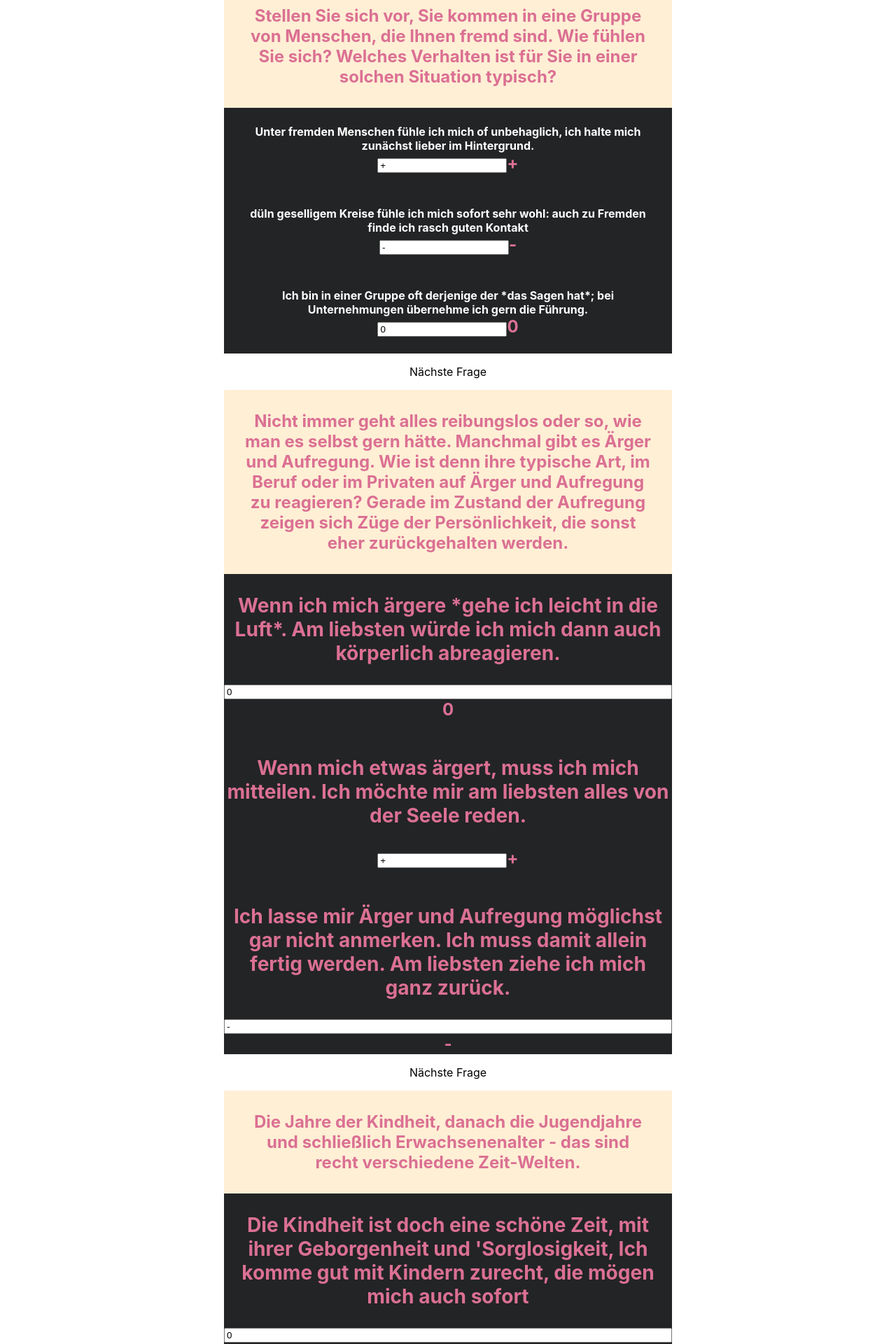
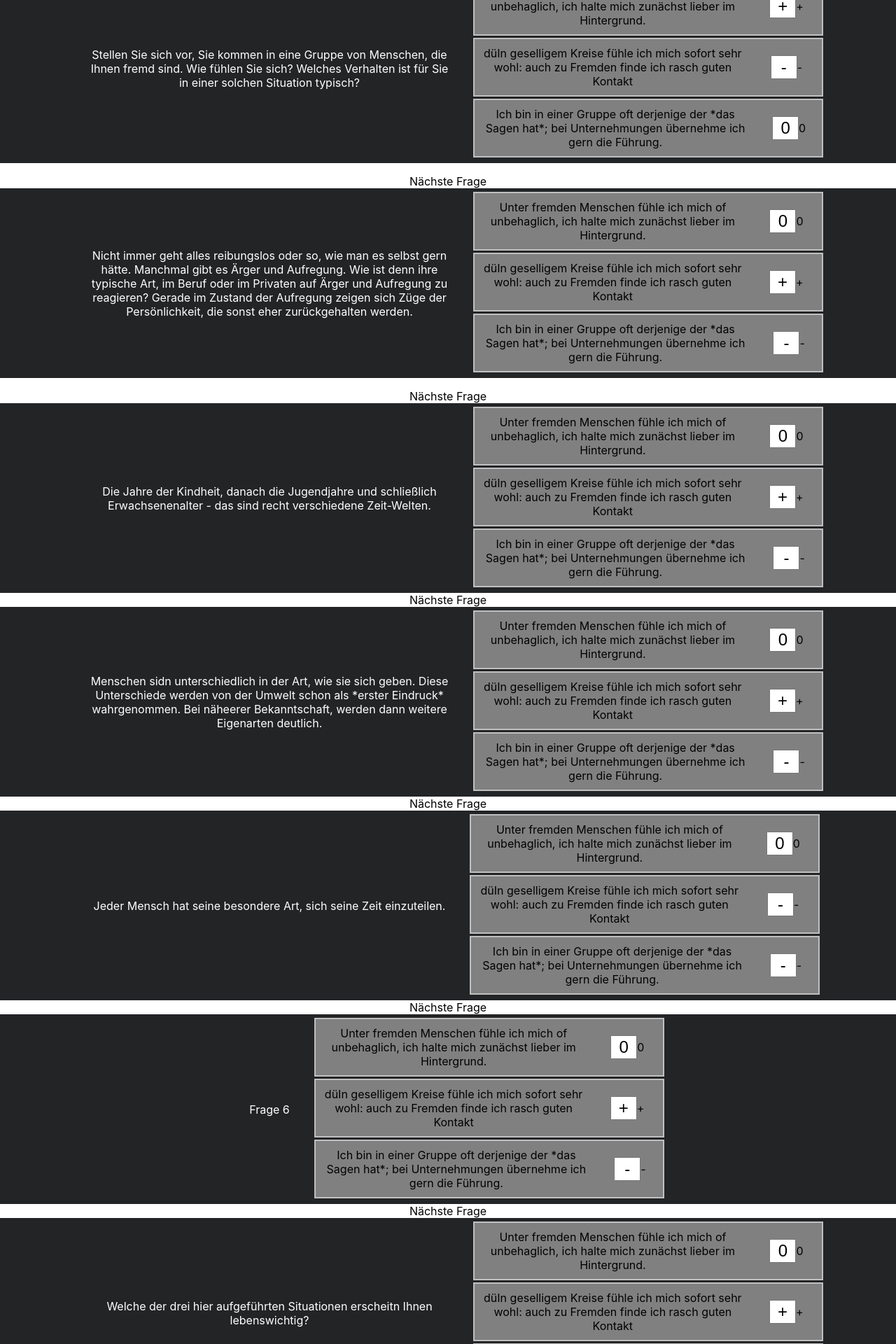
Before and after one commit to jbaltres/struktogram, a React (Create React App) app: page / in a window 1280 px wide. Shown: the part 38-1958 px from the top of the page at 70% size. Built offline with nearby package versions, Linux system fonts and the light colour scheme.

Commit message:
made some significant component and style changes

```diff
--- a/src/components/HelloWorld.js
+++ b/src/components/HelloWorld.js
@@ -12,12 +12,6 @@ import { antwortenFrage10 } from "../api/Data.js";
 import { fragen } from "../api/Data.js";
 // import Counter from "./components/Counter";
 import ObjectCalculator from "../components/ObjectCalculator";
-import ObjectCalculator2 from "../components/ObjectCalculator2";
-import ObjectCalculator3 from "../components/ObjectCalculator3";
-import ObjectCalculator4 from "../components/ObjectCalculator4";
-import ObjectCalculator5 from "../components/ObjectCalculator5";
-import ObjectCalculator6 from "../components/ObjectCalculator6";
-import ObjectCalculator7 from "../components/ObjectCalculator7";
 // import ObjectCalculator8 from "../components/ObjectCalculator8";
 import styled from "styled-components"
 
@@ -26,27 +20,27 @@ import Checkbox from "../components/Q8to10";
 
 export default function HelloWorld() {
 
-  const [posNum, setPosNum] = useState("+");
-  const [posNum2, setPosNum2] = useState("-");
-  const [posNum3, setPosNum3] = useState("0");
-  const [posNum4, setPosNum4] = useState("0");
-  const [posNum5, setPosNum5] = useState("+");
-  const [posNum6, setPosNum6] = useState("-");
-  const [posNum7, setPosNum7] = useState("0");
-  const [posNum8, setPosNum8] = useState("+");
-  const [posNum9, setPosNum9] = useState("-");
-  const [posNum10, setPosNum10] = useState("0");
-  const [posNum11, setPosNum11] = useState("+");
-  const [posNum12, setPosNum12] = useState("-");
-  const [posNum13, setPosNum13] = useState("0");
-  const [posNum14, setPosNum14] = useState("-");
-  const [posNum15, setPosNum15] = useState("-");
-  const [posNum16, setPosNum16] = useState("0");
-  const [posNum17, setPosNum17] = useState("+");
-  const [posNum18, setPosNum18] = useState("-");
-  const [posNum19, setPosNum19] = useState("0");
-  const [posNum20, setPosNum20] = useState("+");
-  const [posNum21, setPosNum21] = useState("-");
+  const [value1, setValue1] = useState("+");
+  const [value2, setValue2] = useState("-");
+  const [value3, setValue3] = useState("0");
+  const [value4, setValue4] = useState("0");
+  const [value5, setValue5] = useState("+");
+  const [value6, setValue6] = useState("-");
+  const [value7, setValue7] = useState("0");
+  const [value8, setValue8] = useState("+");
+  const [value9, setValue9] = useState("-");
+  const [value10, setValue10] = useState("0");
+  const [value11, setValue11] = useState("+");
+  const [value12, setValue12] = useState("-");
+  const [value13, setValue13] = useState("0");
+  const [value14, setValue14] = useState("-");
+  const [value15, setValue15] = useState("-");
+  const [value16, setValue16] = useState("0");
+  const [value17, setValue17] = useState("+");
+  const [value18, setValue18] = useState("-");
+  const [value19, setValue19] = useState("0");
+  const [value20, setValue20] = useState("+");
+  const [value21, setValue21] = useState("-");
   const [checked22,setChecked22] = useState(false);
   const [checked23,setChecked23] = useState(false);
   const [checked24,setChecked24] = useState(false);
@@ -73,7 +67,7 @@ export default function HelloWorld() {
   color: 'green'}
 
   // Ein String wird erstellt um mit dem das Array verglichen werden kann
-  const zwei = JSON.stringify(posNum + posNum2 + posNum3);
+  const zwei = JSON.stringify(value1 + value2 + value3);
   console.log(zwei);
   // Jedes Objekt wird als string umgewandelt und es werden die ersten 3 Werte behalten
   const eins = antwortenF1.map(x =>
@@ -96,7 +90,7 @@ export default function HelloWorld() {
   //----------------Zweite Frage-----------------------------
   // Ein String wird erstellt um mit dem das Array verglichen werden kann
 
-  const zweizwei = JSON.stringify(posNum4 + posNum5 + posNum6);
+  const zweizwei = JSON.stringify(value4 + value5 + value6);
   console.log(zweizwei);
   // Jedes Objekt wird als string umgewandelt und es werden die ersten 3 Werte behalten
   const einszwei = antwortenF2.map(x => JSON.stringify(x.Wert1 + x.Wert2 + x.Wert3)
@@ -117,7 +111,7 @@ export default function HelloWorld() {
   //----------------Dritte Frage-----------------------------
   // Ein String wird erstellt um mit dem das Array verglichen werden kann
 
-  const stringInput3 = JSON.stringify(posNum7 + posNum8 + posNum9);
+  const stringInput3 = JSON.stringify(value7 + value8 + value9);
   console.log(stringInput3);
   // Jedes Objekt wird als string umgewandelt und es werden die ersten 3 Werte behalten
   const stringOfEveryObjectAnswers3 = antwortenF3.map(x => JSON.stringify(x.Wert1 + x.Wert2 + x.Wert3)
@@ -137,7 +131,7 @@ export default function HelloWorld() {
 //----------------Vierte Frage-----------------------------
   // Ein String wird erstellt um mit dem das Array verglichen werden kann
 
-  const stringInput101112 = JSON.stringify(posNum10 + posNum11 + posNum12);
+  const stringInput101112 = JSON.stringify(value10 + value11 + value12);
   console.log(stringInput101112);
   // Jedes Objekt wird als string umgewandelt und es werden die ersten 3 Werte behalten
   const stringOfEveryObjectAnswers4 = antwortenF4.map(x => JSON.stringify(x.Wert1 + x.Wert2 + x.Wert3)
@@ -156,7 +150,7 @@ export default function HelloWorld() {
   //----------------Fünfte Frage-----------------------------
   // Ein String wird erstellt um mit dem das Array verglichen werden kann
 
-  const stringInput131415 = JSON.stringify(posNum13 + posNum14 + posNum15);
+  const stringInput131415 = JSON.stringify(value13 + value14 + value15);
   console.log(stringInput131415);
   // Jedes Objekt wird als string umgewandelt und es werden die ersten 3 Werte behalten
   const stringOfEveryObjectAnswers5 = antwortenF5.map(x => JSON.stringify(x.Wert1 + x.Wert2 + x.Wert3)
@@ -174,7 +168,7 @@ export default function HelloWorld() {
   //----------------Sechste Frage-----------------------------
   // Ein String wird erstellt um mit dem das Array verglichen werden kann
 
-  const stringInput161718 = JSON.stringify(posNum16 + posNum17 + posNum18);
+  const stringInput161718 = JSON.stringify(value16 + value17 + value18);
   console.log(stringInput161718);
   // Jedes Objekt wird als string umgewandelt und es werden die ersten 3 Werte behalten
   const stringOfEveryObjectAnswers6 = antwortenF6.map(x => JSON.stringify(x.Wert1 + x.Wert2 + x.Wert3)
@@ -192,7 +186,7 @@ export default function HelloWorld() {
   //----------------Siebte Frage-----------------------------
   // Ein String wird erstellt um mit dem das Array verglichen werden kann
 
-  const stringInput192021 = JSON.stringify(posNum19 + posNum20 + posNum21);
+  const stringInput192021 = JSON.stringify(value19 + value20 + value21);
   console.log(stringInput192021);
   // Jedes Objekt wird als string umgewandelt und es werden die ersten 3 Werte behalten
   const stringOfEveryObjectAnswers7 = antwortenF7.map(x => JSON.stringify(x.Wert1 + x.Wert2 + x.Wert3)
@@ -371,149 +365,173 @@ switch(summeFrage10) {
 
   // Styling Box
 
-  const Box = styled.h1`
+  const Container1 = styled.div`
   display: flex;
-  justify-content:center;
-  flex-direction: column;
-  font-size: 1.5em;
-  text-align: center;
-  color: palevioletred;
-  width: 50% ;
-  margin-left: 25%;
+  align-items:center;
+  justify-content: center;
   background: #232426;
+  flex-wrap:wrap
 `;
 
-// Styling Header
-const QuestionHead = styled.section`
-  padding: 30px;
-  background: papayawhip;
-`;
+const Item1 = styled.div`
+color: white;
+max-width: 40vw;
+margin: 30px;`;
+
+const Item2 = styled.div`
+margin: 5px;
+width: 500px;
+color: black`;
 
 
   if ( wert && wertzwei && IndexOfInputfieldstring3 && IndexOfInputfieldstring4 && IndexOfInputfieldstring5 && IndexOfInputfieldstring6 && IndexOfInputfieldstring7 >= 0) {
   return (
   <>
-  <Box>
-    <QuestionHead>
+  <Container1>
+    <Item1>
         <div>{fragen[0]}</div>
-  </QuestionHead>
-
+    </Item1>
+    <Item2>
       <ObjectCalculator
-    posNum={posNum}
-    setPosNum={setPosNum}
-    posNum2={posNum2}
-    setPosNum2={setPosNum2}
-    posNum3={posNum3}
-    setPosNum3={setPosNum3}
+      stateQuestion1={value1}
+      setStateQuestion1={setValue1}
+      stateQuestion2={value2}
+      setStateQuestion2={setValue2}
+      stateQuestion3={value3}
+      setStateQuestion3={setValue3}
       />
-  </Box>
+    </Item2>
+  </Container1>
   <p />
    Nächste Frage
-   <Box>
-    <QuestionHead>
+   <Container1>
+    <Item1>
       <div>{fragen[1]}</div>
-  </QuestionHead>
-    <ObjectCalculator2
-      posNum4={posNum4}
-      setPosNum4={setPosNum4}
-      posNum5={posNum5}
-      setPosNum5={setPosNum5}
-      posNum6={posNum6}
-      setPosNum6={setPosNum6}
+    </Item1>
+    <Item2>
+    <ObjectCalculator
+      stateQuestion1={value4}
+      setStateQuestion1={setValue4}
+      stateQuestion2={value5}
+      setStateQuestion2={setValue5}
+      stateQuestion3={value6}
+      setStateQuestion3={setValue6}
   />
-  </Box>
+     </Item2>
+   </Container1>
   <p />
    Nächste Frage
-   <Box>
-    <QuestionHead>
+   <Container1>
+    <Item1>
       <div>{fragen[2]}</div>
-  </QuestionHead>
-    <ObjectCalculator3
-      posNum7={posNum7}
-      setPosNum7={setPosNum7}
-      posNum8={posNum8}
-      setPosNum8={setPosNum8}
-      posNum9={posNum9}
-      setPosNum9={setPosNum9}
+    </Item1>
+    <Item2>
+    <ObjectCalculator
+      stateQuestion1={value7}
+      setStateQuestion1={setValue7}
+      stateQuestion2={value8}
+      setStateQuestion2={setValue8}
+      stateQuestion3={value9}
+      setStateQuestion3={setValue9}
   />
-  </Box>
-    <p />
-    <Box>
-    <QuestionHead>
+   </Item2>
+   </Container1>
+   Nächste Frage
+   <Container1>
+    <Item1>
       <div>{fragen[3]}</div>
-  </QuestionHead>
-    <ObjectCalculator4
-      posNum10={posNum10}
-      setPosNum10={setPosNum10}
-      posNum11={posNum11}
-      setPosNum11={setPosNum11}
-      posNum12={posNum12}
-      setPosNum12={setPosNum12}
+    </Item1>
+    <Item2>
+    <ObjectCalculator
+      stateQuestion1={value10}
+      setStateQuestion1={setValue10}
+      stateQuestion2={value11}
+      setStateQuestion2={setValue11}
+      stateQuestion3={value12}
+      setStateQuestion3={setValue12}
   />
-  </Box>
-    <p />
-    <Box>
-      <QuestionHead>
+     </Item2>
+   </Container1>
+   Nächste Frage
+   <Container1>
+    <Item1>
       <div>{fragen[4]}</div>
-      </QuestionHead>
-    <ObjectCalculator5
-      posNum13={posNum13}
-      setPosNum13={setPosNum13}
-      posNum14={posNum14}
-      setPosNum14={setPosNum14}
-      posNum15={posNum15}
-      setPosNum15={setPosNum15}
+    </Item1>
+    <Item2>
+    <ObjectCalculator
+      stateQuestion1={value13}
+      setStateQuestion1={setValue13}
+      stateQuestion2={value14}
+      setStateQuestion2={setValue14}
+      stateQuestion3={value15}
+      setStateQuestion3={setValue15}
   />
-    </Box>
-    <p />
-    <Box>
-      <QuestionHead>
+     </Item2>
+   </Container1>
+Nächste Frage
+   <Container1>
+    <Item1>
       <div>{fragen[5]}</div>
-      </QuestionHead>
-    <ObjectCalculator6
-      posNum16={posNum16}
-      setPosNum16={setPosNum16}
-      posNum17={posNum17}
-      setPosNum17={setPosNum17}
-      posNum18={posNum18}
-      setPosNum18={setPosNum18}
+    </Item1>
+    <Item2>
+    <ObjectCalculator
+      stateQuestion1={value16}
+      setStateQuestion1={setValue16}
+      stateQuestion2={value17}
+      setStateQuestion2={setValue17}
+      stateQuestion3={value18}
+      setStateQuestion3={setValue18}
   />
-  </Box>
-    <p />
-  <Box>
-    <QuestionHead>
+       </Item2>
+   </Container1>
+Nächste Frage
+   <Container1>
+    <Item1>
       <div>{fragen[6]}</div>
-  </QuestionHead>
-    <ObjectCalculator7
-      posNum19={posNum19}
-      setPosNum19={setPosNum19}
-      posNum20={posNum20}
-      setPosNum20={setPosNum20}
-      posNum21={posNum21}
-      setPosNum21={setPosNum21}
+    </Item1>
+    <Item2>
+    <ObjectCalculator
+      stateQuestion1={value19}
+      setStateQuestion1={setValue19}
+      stateQuestion2={value20}
+      setStateQuestion2={setValue20}
+      stateQuestion3={value21}
+      setStateQuestion3={setValue21}
   />
-  </Box>
-  <Box>
-  <QuestionHead>
+       </Item2>
+   </Container1>
+   <p>Frage 8</p>
+   <Container1>
+     <Item1>
       <div>{fragen[7]}</div>
-  </QuestionHead>
+    </Item1>
+    <Item2>
   {antwortenFrage8[0]}
   <Checkbox checked={checked22} setChecked={setChecked22} inputfieldvalue={inputfieldvalue22} />
+  </Item2>
+  <Item2>
   {antwortenFrage8[1]}
   <Checkbox checked={checked23} setChecked={setChecked23} inputfieldvalue={inputfieldvalue23} />
+  </Item2>
+  <Item2>
   {antwortenFrage8[2]}
   <Checkbox checked={checked24} setChecked={setChecked24} inputfieldvalue={inputfieldvalue24} />
+  </Item2>
+  <Item2>
   {antwortenFrage8[3]}
   <Checkbox checked={checked25} setChecked={setChecked25} inputfieldvalue={inputfieldvalue25} />
+  </Item2>
+  <Item2>
   {antwortenFrage8[4]}
   <Checkbox checked={checked26} setChecked={setChecked26} inputfieldvalue={inputfieldvalue26} />
+  </Item2><Item2>
   {antwortenFrage8[5]}
   <Checkbox checked={checked27} setChecked={setChecked27} inputfieldvalue={inputfieldvalue27} />
-  </Box>
-  <Box>
-  <QuestionHead>
+  </Item2>
+  </Container1>
+  <p/>
   <div>{fragen[8]}</div>
-  </QuestionHead>
+
   {antwortenFrage9[0]}
   <Checkbox checked={checked28} setChecked={setChecked28} inputfieldvalue={inputfieldvalue28} />
   {antwortenFrage9[1]}
@@ -526,11 +544,8 @@ const QuestionHead = styled.section`
   <Checkbox checked={checked32} setChecked={setChecked32} inputfieldvalue={inputfieldvalue32} />
   {antwortenFrage9[5]}
   <Checkbox checked={checked33} setChecked={setChecked33} inputfieldvalue={inputfieldvalue33} />
-  </Box>
-  <Box>
-  <QuestionHead>
+  <p/>
   <div>{fragen[9]}</div>
-  </QuestionHead>
   {antwortenFrage10[0]}
   <Checkbox checked={checked34} setChecked={setChecked34} inputfieldvalue={inputfieldvalue34} />
   {antwortenFrage10[1]}
@@ -543,7 +558,6 @@ const QuestionHead = styled.section`
   <Checkbox checked={checked38} setChecked={setChecked38} inputfieldvalue={inputfieldvalue38} />
   {antwortenFrage10[5]}
   <Checkbox checked={checked39} setChecked={setChecked39} inputfieldvalue={inputfieldvalue39} />
-  </Box>
   <h3>Q81{inputfieldvalue22}</h3>
   <h3>Q82{inputfieldvalue23}</h3>
 Q83{inputfieldvalue24}
@@ -591,29 +605,29 @@ Q106:{inputfieldvalue39}
   </>
   );
   }
-  return (
+  /*return (
     <>
-    <Box>
-      <QuestionHead>
+
+
     <div>{fragen[0]}</div>
-    </QuestionHead>
+
 
     <ObjectCalculator
-      posNum={posNum}
-      setPosNum={setPosNum}
-      posNum2={posNum2}
-      setPosNum2={setPosNum2}
-      posNum3={posNum3}
-      setPosNum3={setPosNum3}
+      stateQuestion1={value1}
+      setStateQuestion1={setValue1}
+      stateQuestion2={value2}
+      setStateQuestion2={setValue2}
+      stateQuestion3={value3}
+      setStateQuestion3={setValue3}
     />
-    </Box>
+
     <p />
      Nächste Frage
-     <Box>
-      <QuestionHead>
+
+
     <div>{fragen[1]}</div>
-    </QuestionHead>
-      <ObjectCalculator2
+
+      <ObjectCalculator
         posNum4={posNum4}
         setPosNum4={setPosNum4}
         posNum5={posNum5}
@@ -621,13 +635,13 @@ Q106:{inputfieldvalue39}
         posNum6={posNum6}
         setPosNum6={setPosNum6}
     />
-    </Box>
+
     <p />
      Nächste Frage
-     <Box>
-      <QuestionHead>
+
+
     <div>{fragen[2]}</div>
-    </QuestionHead>
+
       <ObjectCalculator3
         posNum7={posNum7}
         setPosNum7={setPosNum7}
@@ -636,12 +650,12 @@ Q106:{inputfieldvalue39}
         posNum9={posNum9}
         setPosNum9={setPosNum9}
     />
-    </Box>
+
       <p />
-      <Box>
-      <QuestionHead>
+
+
     <div>{fragen[3]}</div>
-    </QuestionHead>
+
       <ObjectCalculator4
         posNum10={posNum10}
         setPosNum10={setPosNum10}
@@ -650,12 +664,12 @@ Q106:{inputfieldvalue39}
         posNum12={posNum12}
         setPosNum12={setPosNum12}
     />
-    </Box>
+
       <p />
-      <Box>
-        <QuestionHead>
+
+
     <div>{fragen[4]}</div>
-        </QuestionHead>
+
       <ObjectCalculator5
         posNum13={posNum13}
         setPosNum13={setPosNum13}
@@ -664,12 +678,12 @@ Q106:{inputfieldvalue39}
         posNum15={posNum15}
         setPosNum15={setPosNum15}
     />
-      </Box>
+
       <p />
-      <Box>
-        <QuestionHead>
+
+
     <div>{fragen[5]}</div>
-        </QuestionHead>
+
       <ObjectCalculator6
         posNum16={posNum16}
         setPosNum16={setPosNum16}
@@ -678,12 +692,12 @@ Q106:{inputfieldvalue39}
         posNum18={posNum18}
         setPosNum18={setPosNum18}
     />
-    </Box>
+
       <p />
-    <Box>
-      <QuestionHead>
+
+
     <div>{fragen[6]}</div>
-    </QuestionHead>
+
       <ObjectCalculator7
         posNum19={posNum19}
         setPosNum19={setPosNum19}
@@ -692,7 +706,7 @@ Q106:{inputfieldvalue39}
         posNum21={posNum21}
         setPosNum21={setPosNum21}
     />
-    </Box>
+
     <Checkbox checked={checked22} setChecked={setChecked22} inputfieldvalue={inputfieldvalue22} />
     <Checkbox checked={checked23} setChecked={setChecked23} inputfieldvalue={inputfieldvalue23} />
     <Checkbox checked={checked24} setChecked={setChecked24} inputfieldvalue={inputfieldvalue24} />
@@ -750,5 +764,5 @@ Q106{inputfieldvalue39}
     Ergebnisse</p>
     <PieChart iVR={ergebnisRot} iGR={ergebnisGruen}/>
     </>
-    );
+    );*/
   }
--- a/src/components/ObjectCalculator.js
+++ b/src/components/ObjectCalculator.js
@@ -2,50 +2,83 @@ import React from "react";
 import { antwortenFrage1 } from "../api/Data.js";
 import styled from "styled-components"
 export default function ObjectCalculator({
-  posNum,
-  setPosNum,
-  posNum2,
-  setPosNum2,
-  posNum3,
-  setPosNum3
+  stateQuestion1,
+  setStateQuestion1,
+  stateQuestion2,
+  setStateQuestion2,
+  stateQuestion3,
+  setStateQuestion3
 })
 
 {
+const Inputstyle = styled.input`
+width: 30px;
+font-size: 1.5em;
+text-align: center;
+`;
 
-  // Styling Question
-const QuestionBody = styled.section`
-font-size: 16px;
-color: white;
-padding: 0px 20px
+const Container = styled.tr`
+display: flex;
+align-items: center;
+border: solid silver 2px;
+background-color: grey;
+margin-bottom: 3px;
 `;
-  return (
+
+const InputColumn = styled.td`
+display:flex;
+align-items:center;
+justify-content: center;
+width: 200px;
+align-items:center;
+height: 70px;
+`;
+
+const QuestionColumn = styled.div`
+display: flex;
+align-items: center;
+height: 50px;
+margin: 5px;
+height: 70px;
+`;
+
+return (
     <>
-    <p>
-    <QuestionBody>
-    <>{antwortenFrage1[0]}</>
-    </QuestionBody>
-
-      <input value={posNum} maxLength="1" onChange={event => setPosNum(event.target.value)} />
-      <span>{posNum}</span>
-      </p>
-      <p>
-        <QuestionBody>{antwortenFrage1[1]}</QuestionBody>
-        <input
-          value={posNum2}
+    <Container>
+      <QuestionColumn>
+        {antwortenFrage1[0]}
+      </QuestionColumn>
+      <InputColumn>
+       <Inputstyle value={stateQuestion1} maxLength="1" onChange={event => setStateQuestion1(event.target.value)} />
+       <span>{stateQuestion1}</span>
+      </InputColumn>
+    </Container>
+    <Container>
+      <QuestionColumn>
+        {antwortenFrage1[1]}
+      </QuestionColumn>
+      <InputColumn>
+        <Inputstyle
+          value={stateQuestion2}
           maxLength="1"
-          onChange={event => setPosNum2(event.target.value)}
+          onChange={event => setStateQuestion2(event.target.value)}
         />
-        <span>{posNum2}</span>
-      </p>
-      <p>
-      <QuestionBody>{antwortenFrage1[2]}</QuestionBody>
-      <input
-        value={posNum3}
+        <span>{stateQuestion2}</span>
+      </InputColumn>
+    </Container>
+    <Container>
+      <QuestionColumn>
+       {antwortenFrage1[2]}
+      </QuestionColumn>
+      <InputColumn>
+      <Inputstyle
+        value={stateQuestion3}
         maxLength="1"
-        onChange={event => setPosNum3(event.target.value)}
+        onChange={event => setStateQuestion3(event.target.value)}
       />
-      <span>{posNum3}</span>
-      </p>
+      <span>{stateQuestion3}</span>
+      </InputColumn>
+    </Container>
     </>
   );
 }
```
Lines whose indentation alone changed are shown as unchanged.
